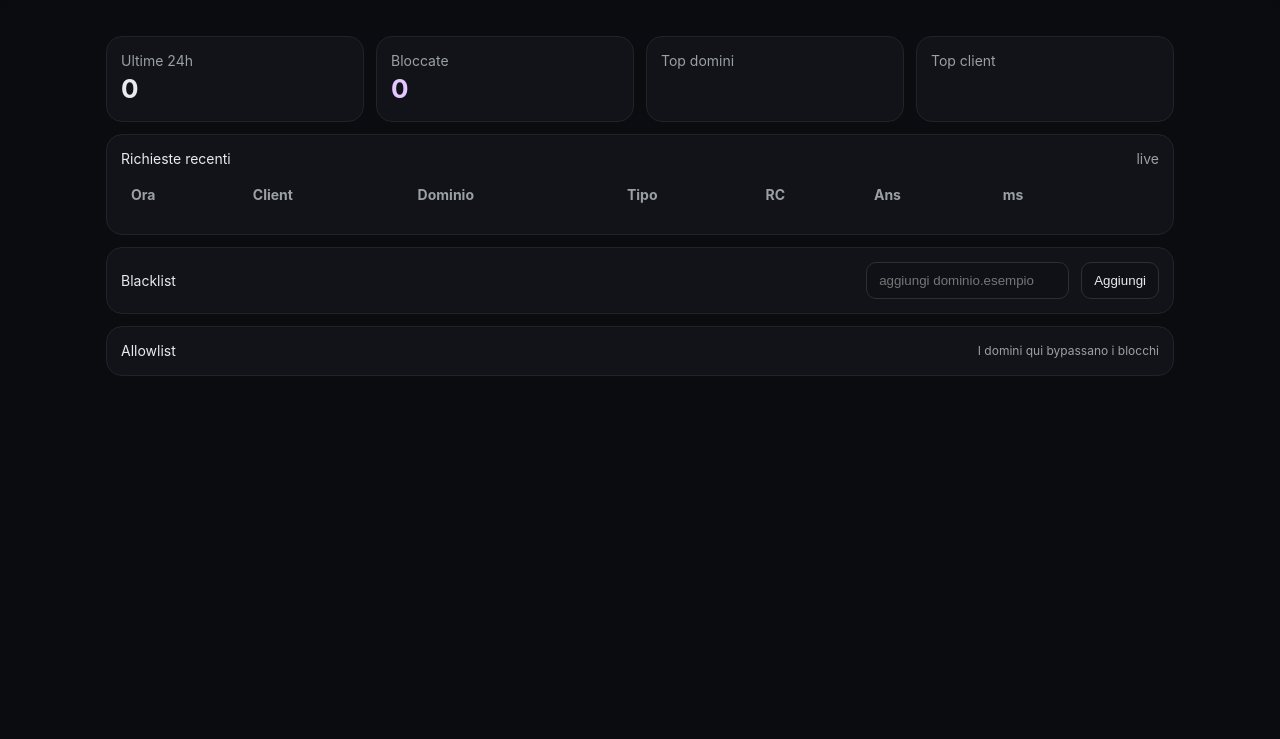
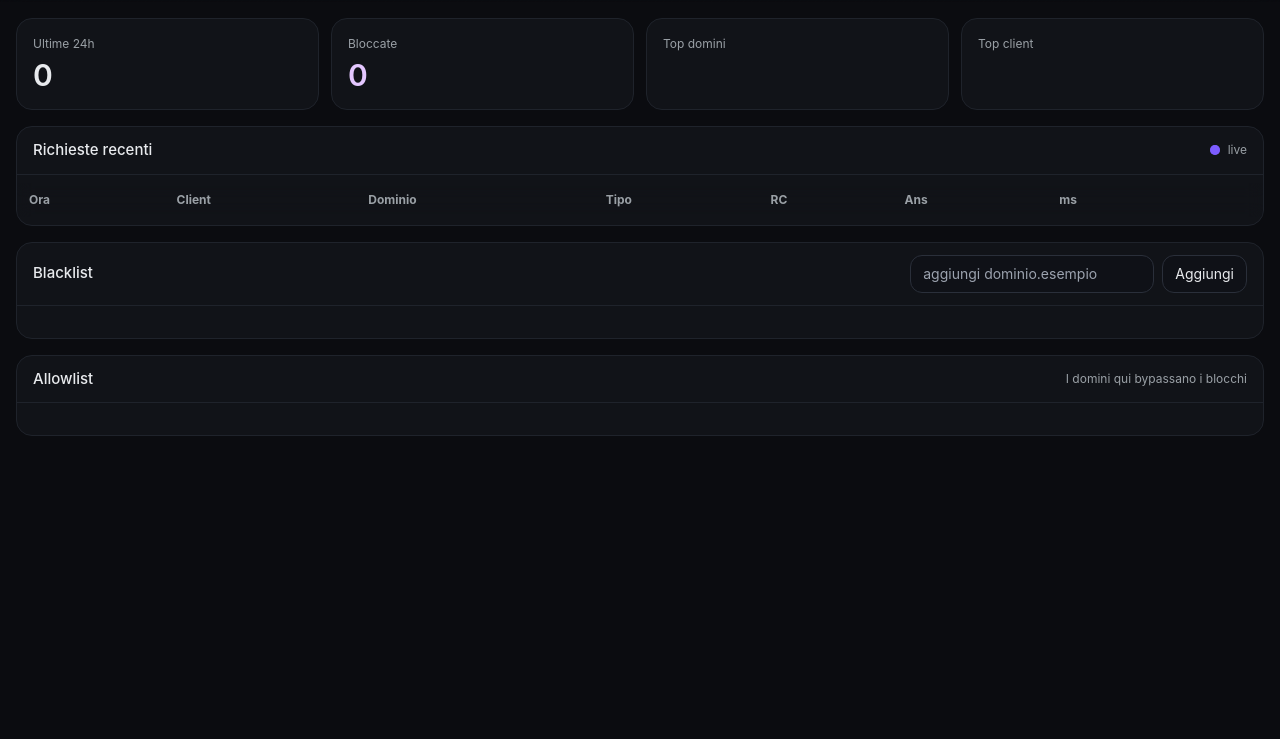
Before and after one commit to danilotallaric2/dnsserver, a website: page public/index.html in a window 1280 px wide. Shown: the part 61-800 px from the top of the page. Drawn offline with nearby package versions, Linux system fonts and the light colour scheme; no server answers.

Commit message:
Refactor HTML structure and styles: enhance layout, improve accessibility, and integrate Tailwind CSS

```diff
--- a/public/index.html
+++ b/public/index.html
@@ -4,64 +4,136 @@
   <meta charset="utf-8" />
   <meta name="viewport" content="width=device-width, initial-scale=1" />
   <title>DNS Monitor & Filter</title>
-  <link rel="stylesheet" href="style.css">
+
+  <!-- Tailwind CDN -->
+  <script src="https://cdn.tailwindcss.com"></script>
+
+  <!-- Palette + helper per le classi che genera app.js -->
+  <style>
+    :root{
+      --bg:#0b0c10; --card:#111318; --muted:#9aa0a6; --fg:#e8eaed;
+      --accent:#7c5cff; --ok:#1db954; --err:#ff5c5c;
+      --ring:#2a2f3a; --soft:#0f1117; --border:#1f232b;
+    }
+    html,body{height:100%}
+    body{margin:0;background:var(--bg);color:var(--fg);font:14px/1.45 Inter,system-ui,Segoe UI,Roboto,Arial}
+    /* classi usate dal JS */
+    .mono{font-family:ui-monospace,SFMono-Regular,Menlo,Consolas,monospace;font-size:12px}
+    .pill{padding:6px 10px;border-radius:999px;background:#1a1f2b;border:1px solid #272b35;color:var(--muted)}
+    .badge{font-size:12px;padding:2px 8px;border-radius:999px;display:inline-block}
+    .ok{background:#16361f;border:1px solid #1f5c2d;color:#93d3a7}
+    .err{background:#3b1b1b;border:1px solid #5e2727;color:#f0a8a8}
+    .blocked{background:#36233f;border:1px solid #5f2a77;color:#e4c7ff}
+    /* scrollbar discreta */
+    ::-webkit-scrollbar{height:10px;width:10px}
+    ::-webkit-scrollbar-thumb{background:#2a2f3a;border-radius:8px}
+  </style>
 </head>
-<body>
-  <header>
-    <div class="wrap row">
-      <div class="brand">🛡️ DNS Monitor & Filter</div>
-      <div class="pill" id="host"></div>
-      <div class="row toolbar">
-        <input id="search" placeholder="Cerca dominio…" />
-        <input id="client" placeholder="Filtra client IP…" />
-        <button id="reload">Aggiorna</button>
+<body class="min-h-screen">
+  <!-- Header -->
+  <header class="sticky top-0 z-10 bg-gradient-to-b from-[var(--bg)] to-transparent/0 backdrop-blur-md">
+    <div class="mx-auto max-w-screen-xl px-4 py-3">
+      <div class="flex flex-wrap items-center gap-3">
+        <div class="text-[18px] font-semibold tracking-[.2px]">🛡️ DNS Monitor &amp; Filter</div>
+        <div id="host" class="pill mono"></div>
+
+        <div class="ml-auto flex flex-wrap items-center gap-2 w-full sm:w-auto">
+          <label class="sr-only" for="search">Cerca dominio</label>
+          <input id="search" placeholder="Cerca dominio…" class="w-full sm:w-56 rounded-xl border border-[var(--ring)] bg-[var(--soft)] px-3 py-2 text-[14px] text-[var(--fg)] outline-none focus:ring-2 focus:ring-[var(--accent)]/40" />
+
+          <label class="sr-only" for="client">Filtra client IP</label>
+          <input id="client" placeholder="Filtra client IP…" class="w-full sm:w-48 rounded-xl border border-[var(--ring)] bg-[var(--soft)] px-3 py-2 text-[14px] text-[var(--fg)] outline-none focus:ring-2 focus:ring-[var(--accent)]/40" />
+
+          <button id="reload" class="inline-flex items-center gap-2 rounded-xl border border-[var(--ring)] bg-[var(--soft)] px-3 py-2 text-sm hover:border-[var(--accent)]/60 hover:bg-[var(--soft)]/90 active:scale-[.99]">
+            <svg xmlns="http://www.w3.org/2000/svg" class="h-[16px] w-[16px]" viewBox="0 0 24 24" fill="none"><path d="M21 12a9 9 0 1 1-2.64-6.36" stroke="currentColor" stroke-width="1.5"/><path d="M21 5v6h-6" stroke="currentColor" stroke-width="1.5"/></svg>
+            Aggiorna
+          </button>
+        </div>
       </div>
     </div>
   </header>
-  <main class="wrap">
-    <section class="grid">
-      <div class="card"><div class="muted">Ultime 24h</div><div id="total" class="big">0</div></div>
-      <div class="card"><div class="muted">Bloccate</div><div id="blocked" class="big violet">0</div></div>
-      <div class="card"><div class="muted">Top domini</div><div id="topDomains" class="list"></div></div>
-      <div class="card"><div class="muted">Top client</div><div id="topClients" class="list"></div></div>
+
+  <!-- Main -->
+  <main class="mx-auto max-w-screen-xl px-4 pb-10 pt-4">
+    <!-- KPI cards -->
+    <section class="grid grid-cols-1 gap-3 sm:grid-cols-2 lg:grid-cols-4">
+      <div class="rounded-2xl border border-[var(--border)] bg-[var(--card)] p-4">
+        <div class="text-[12px] text-[var(--muted)]">Ultime 24h</div>
+        <div id="total" class="mt-1 text-3xl font-semibold">0</div>
+      </div>
+
+      <div class="rounded-2xl border border-[var(--border)] bg-[var(--card)] p-4">
+        <div class="text-[12px] text-[var(--muted)]">Bloccate</div>
+        <div id="blocked" class="mt-1 text-3xl font-semibold text-[#e4c7ff]">0</div>
+      </div>
+
+      <div class="rounded-2xl border border-[var(--border)] bg-[var(--card)] p-4">
+        <div class="text-[12px] text-[var(--muted)]">Top domini</div>
+        <div id="topDomains" class="mt-2 space-y-1"></div>
+      </div>
+
+      <div class="rounded-2xl border border-[var(--border)] bg-[var(--card)] p-4">
+        <div class="text-[12px] text-[var(--muted)]">Top client</div>
+        <div id="topClients" class="mt-2 space-y-1"></div>
+      </div>
     </section>
 
-    <section class="card">
-      <div class="row space">
-        <div class="title">Richieste recenti</div>
-        <div class="muted">live</div>
+    <!-- Recenti -->
+    <section class="mt-4 rounded-2xl border border-[var(--border)] bg-[var(--card)]">
+      <div class="flex items-center justify-between gap-2 border-b border-[var(--border)] px-4 py-3">
+        <div class="text-[15px] font-medium">Richieste recenti</div>
+        <div class="flex items-center gap-2 text-[12px] text-[var(--muted)]">
+          <span class="relative inline-flex h-2.5 w-2.5">
+            <span class="absolute inline-flex h-2.5 w-2.5 animate-ping rounded-full bg-[var(--accent)] opacity-60"></span>
+            <span class="relative inline-flex h-2.5 w-2.5 rounded-full bg-[var(--accent)]"></span>
+          </span>
+          live
+        </div>
       </div>
-      <div class="tablewrap">
-        <table>
-          <thead>
-            <tr class="muted">
-              <th>Ora</th><th>Client</th><th>Dominio</th><th>Tipo</th><th>RC</th><th>Ans</th><th>ms</th><th></th>
+
+      <div class="overflow-auto">
+        <table class="w-full border-separate border-spacing-y-2 text-left">
+          <thead class="sticky top-0 z-[1] bg-[var(--card)]/90 backdrop-blur">
+            <tr class="text-[12px] text-[var(--muted)]">
+              <th class="px-3 py-2">Ora</th>
+              <th class="px-3 py-2">Client</th>
+              <th class="px-3 py-2">Dominio</th>
+              <th class="px-3 py-2">Tipo</th>
+              <th class="px-3 py-2">RC</th>
+              <th class="px-3 py-2">Ans</th>
+              <th class="px-3 py-2">ms</th>
+              <th class="px-3 py-2"></th>
             </tr>
           </thead>
-          <tbody id="tbody"></tbody>
+          <tbody id="tbody" class="[&>tr]:rounded-xl [&>tr]:border [&>tr]:border-[var(--border)] [&>tr]:bg-[var(--soft)]"></tbody>
         </table>
       </div>
     </section>
 
-    <section class="card">
-      <div class="row space">
-        <div class="title">Blacklist</div>
-        <div class="row">
-          <input id="blkInput" placeholder="aggiungi dominio.esempio" />
-          <button id="blkAdd">Aggiungi</button>
+    <!-- Blacklist -->
+    <section class="mt-4 rounded-2xl border border-[var(--border)] bg-[var(--card)]">
+      <div class="flex flex-wrap items-center justify-between gap-3 border-b border-[var(--border)] px-4 py-3">
+        <div class="text-[15px] font-medium">Blacklist</div>
+        <div class="flex w-full items-center gap-2 sm:w-auto">
+          <label class="sr-only" for="blkInput">Aggiungi dominio</label>
+          <input id="blkInput" placeholder="aggiungi dominio.esempio" class="w-full rounded-xl border border-[var(--ring)] bg-[var(--soft)] px-3 py-2 text-sm outline-none focus:ring-2 focus:ring-[var(--accent)]/40" />
+          <button id="blkAdd" class="rounded-xl border border-[var(--ring)] bg-[var(--soft)] px-3 py-2 text-sm hover:border-[var(--accent)]/60">Aggiungi</button>
         </div>
       </div>
-      <div id="blkList" class="row"></div>
+      <div id="blkList" class="flex flex-wrap gap-2 p-4"></div>
     </section>
 
-    <section class="card">
-      <div class="row space">
-        <div class="title">Allowlist</div>
-        <div class="muted" style="font-size:12px">I domini qui bypassano i blocchi</div>
+    <!-- Allowlist -->
+    <section class="mt-4 rounded-2xl border border-[var(--border)] bg-[var(--card)]">
+      <div class="flex items-center justify-between gap-2 border-b border-[var(--border)] px-4 py-3">
+        <div class="text-[15px] font-medium">Allowlist</div>
+        <div class="text-xs text-[var(--muted)]">I domini qui bypassano i blocchi</div>
       </div>
-      <div id="allowList" class="row"></div>
+      <div id="allowList" class="flex flex-wrap gap-2 p-4"></div>
     </section>
   </main>
-  <script src="app.js"></script>
+
+  <!-- Il tuo JS esistente: non toccato -->
+  <script src="app.js" defer></script>
 </body>
 </html>
```
